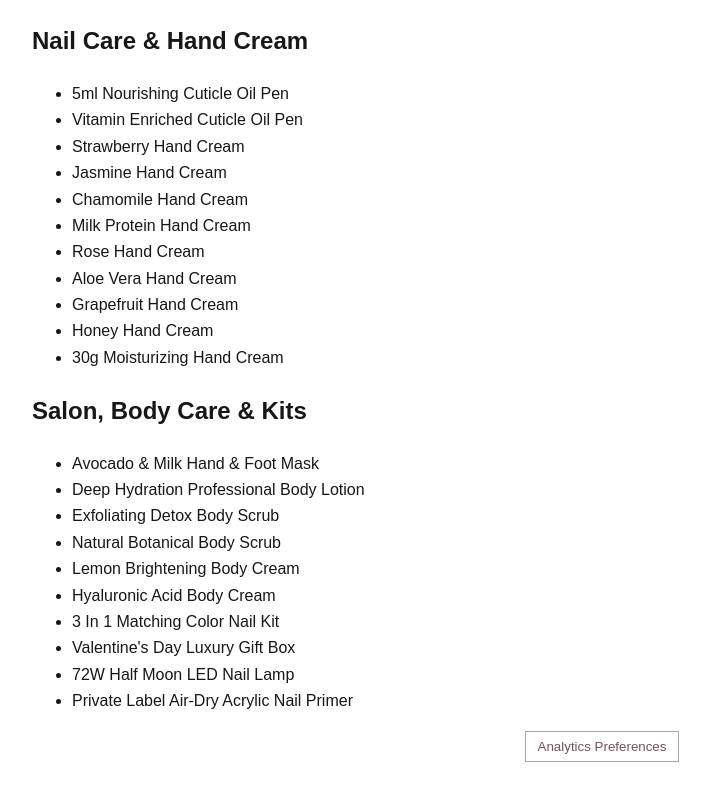
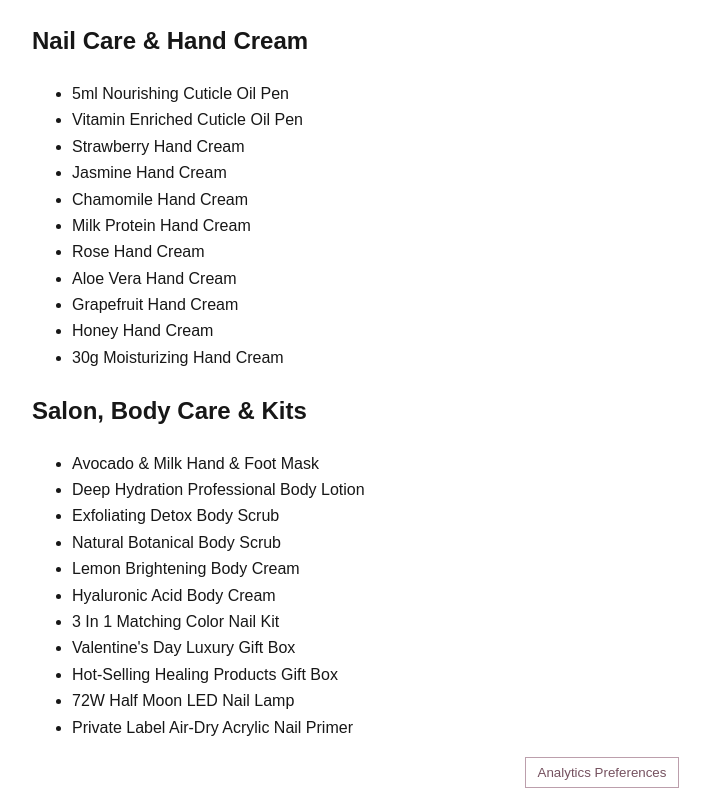
Before and after one commit to 462533185-droid/trinity-rose-pro, a plain HTML site: page products/index.html in a window 1280 px wide. Shown: the part 2286-3086 px from the top of the page, without its empty margins (38-748 px from the left). Before the commit the page ends 3060 px from the top, so only its background shows below. Drawn offline with Linux system fonts and the light colour scheme.

Commit message:
feat(products): publish products/index.html for Hot-Selling Healing Products Gift Box ($8.00, MOQ 10)

```diff
--- a/products/index.html
+++ b/products/index.html
@@ -36,7 +36,7 @@
       <article><h2>Functional, Builder &amp; Nail Art Gel</h2><ul><li><a href="function-gel/hema-free-base-coat.html">HEMA-Free Base Coat</a></li><li><a href="function-gel/magic-mirror-chrome-top-coat.html">Magic Mirror Chrome Top Coat</a></li><li><a href="function-gel/professional-seamless-nail-tips.html">Professional Seamless Nail Tips</a></li><li><a href="function-gel/tempered-top-coat.html">Tempered Top Coat</a></li><li><a href="builder-extension-gel/builder-gel-bottle.html">Builder Gel in a Bottle</a></li><li><a href="builder-extension-gel/professional-builder-extension-gel.html">Professional Builder Extension Gel</a></li><li><a href="uv-gel-painting/pat-gel-blooming-gel.html">Pat Pat Blooming Gel</a></li><li><a href="uv-gel-painting/teardrop-jewelry-gel-set.html">No-Wipe Teardrop / Jewelry Gel Set</a></li><li><a href="uv-gel-painting/moonlight-aurora-chrome-powder.html">Moonlight Aurora Chrome Powder</a></li></ul></article>
       <article><h2>Nail Polish</h2><ul><li><a href="nail-polish-system/high-performance-regular-nail-lacquer.html">High-Performance Regular Nail Lacquer</a></li><li><a href="nail-polish-system/quick-dry-vegan-water-based-nail-polish.html">Quick-Dry Vegan Water-Based Nail Polish</a></li><li><a href="nail-polish-system/water-based-breathable-nail-polish.html">Water-Based Breathable Nail Polish</a></li></ul></article>
       <article><h2>Nail Care &amp; Hand Cream</h2><ul><li><a href="cuticle-oil/5ml-nourishing-cuticle-oil-pen.html">5ml Nourishing Cuticle Oil Pen</a></li><li><a href="nail-care/vitamin-enriched-cuticle-oil-pen.html">Vitamin Enriched Cuticle Oil Pen</a></li><li><a href="hand-cream/strawberry.html">Strawberry Hand Cream</a></li><li><a href="hand-cream/jasmine.html">Jasmine Hand Cream</a></li><li><a href="hand-cream/chamomile.html">Chamomile Hand Cream</a></li><li><a href="hand-cream/milk-protein.html">Milk Protein Hand Cream</a></li><li><a href="hand-cream/rose.html">Rose Hand Cream</a></li><li><a href="hand-cream/aloe-vera.html">Aloe Vera Hand Cream</a></li><li><a href="hand-cream/grapefruit.html">Grapefruit Hand Cream</a></li><li><a href="hand-cream/honey.html">Honey Hand Cream</a></li><li><a href="hand-cream-lotion/30g-hand-cream.html">30g Moisturizing Hand Cream</a></li></ul></article>
-      <article><h2>Salon, Body Care &amp; Kits</h2><ul><li><a href="salon-products/avocado-milk-hand-foot-mask.html">Avocado &amp; Milk Hand &amp; Foot Mask</a></li><li><a href="salon-products/deep-hydration-body-lotion.html">Deep Hydration Professional Body Lotion</a></li><li><a href="salon-products/exfoliating-detox-body-scrub.html">Exfoliating Detox Body Scrub</a></li><li><a href="salon-products/natural-botanical-body-scrub.html">Natural Botanical Body Scrub</a></li><li><a href="salon-products/lemon-brightening-body-cream.html">Lemon Brightening Body Cream</a></li><li><a href="salon-products/hyaluronic-acid-body-cream.html">Hyaluronic Acid Body Cream</a></li><li><a href="product-kits/3-in-1-matching-color-nail-kit.html">3 In 1 Matching Color Nail Kit</a></li><li><a href="product-kits/valentines-day-luxury-gift-box.html">Valentine's Day Luxury Gift Box</a></li><li><a href="machine-tools/72w-half-moon-led-nail-lamp.html">72W Half Moon LED Nail Lamp</a></li><li><a href="remove-clean/private-label-air-dry-acrylic-nail-primer.html">Private Label Air-Dry Acrylic Nail Primer</a></li></ul></article>
+      <article><h2>Salon, Body Care &amp; Kits</h2><ul><li><a href="salon-products/avocado-milk-hand-foot-mask.html">Avocado &amp; Milk Hand &amp; Foot Mask</a></li><li><a href="salon-products/deep-hydration-body-lotion.html">Deep Hydration Professional Body Lotion</a></li><li><a href="salon-products/exfoliating-detox-body-scrub.html">Exfoliating Detox Body Scrub</a></li><li><a href="salon-products/natural-botanical-body-scrub.html">Natural Botanical Body Scrub</a></li><li><a href="salon-products/lemon-brightening-body-cream.html">Lemon Brightening Body Cream</a></li><li><a href="salon-products/hyaluronic-acid-body-cream.html">Hyaluronic Acid Body Cream</a></li><li><a href="product-kits/3-in-1-matching-color-nail-kit.html">3 In 1 Matching Color Nail Kit</a></li><li><a href="product-kits/valentines-day-luxury-gift-box.html">Valentine's Day Luxury Gift Box</a></li><li><a href="product-kits/healing-products-gift-box.html">Hot-Selling Healing Products Gift Box</a></li><li><a href="machine-tools/72w-half-moon-led-nail-lamp.html">72W Half Moon LED Nail Lamp</a></li><li><a href="remove-clean/private-label-air-dry-acrylic-nail-primer.html">Private Label Air-Dry Acrylic Nail Primer</a></li></ul></article>
     </section>
   </main>
 </body>
```
